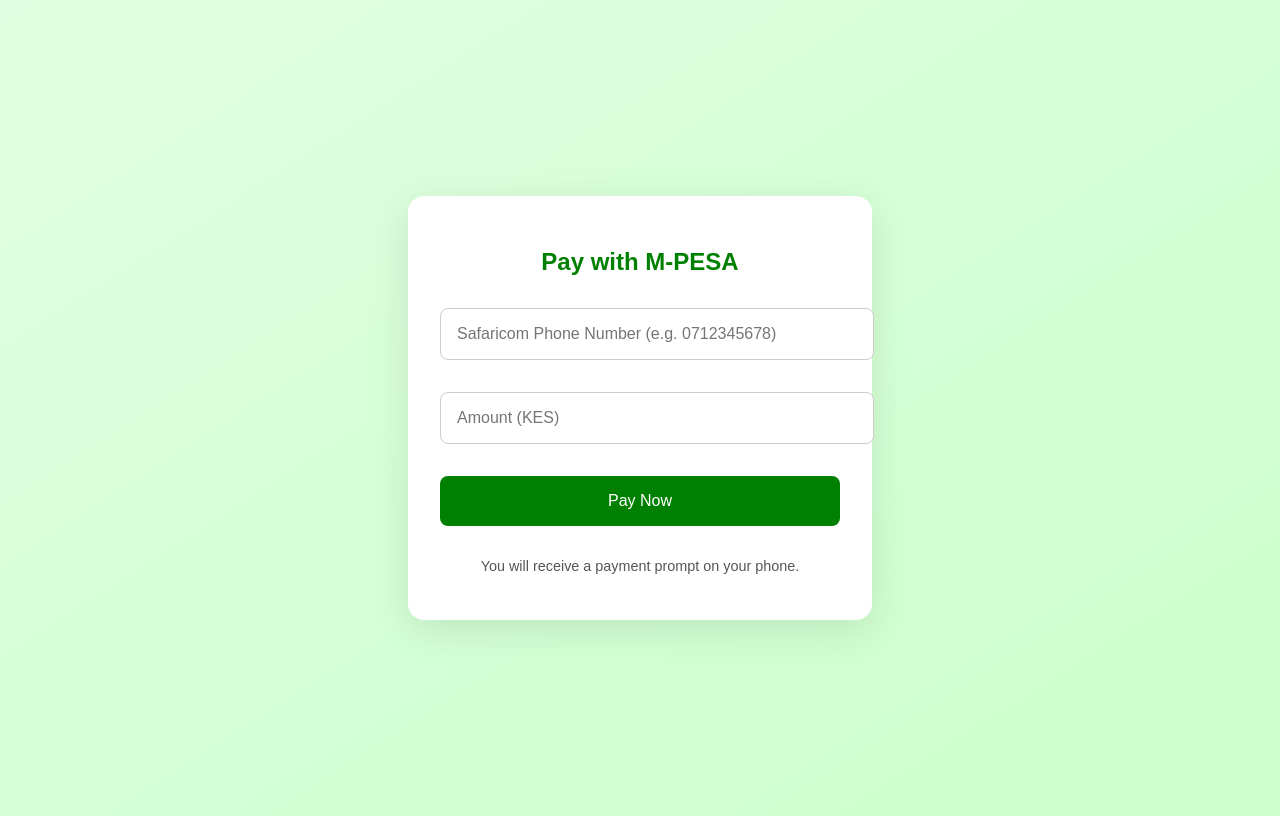
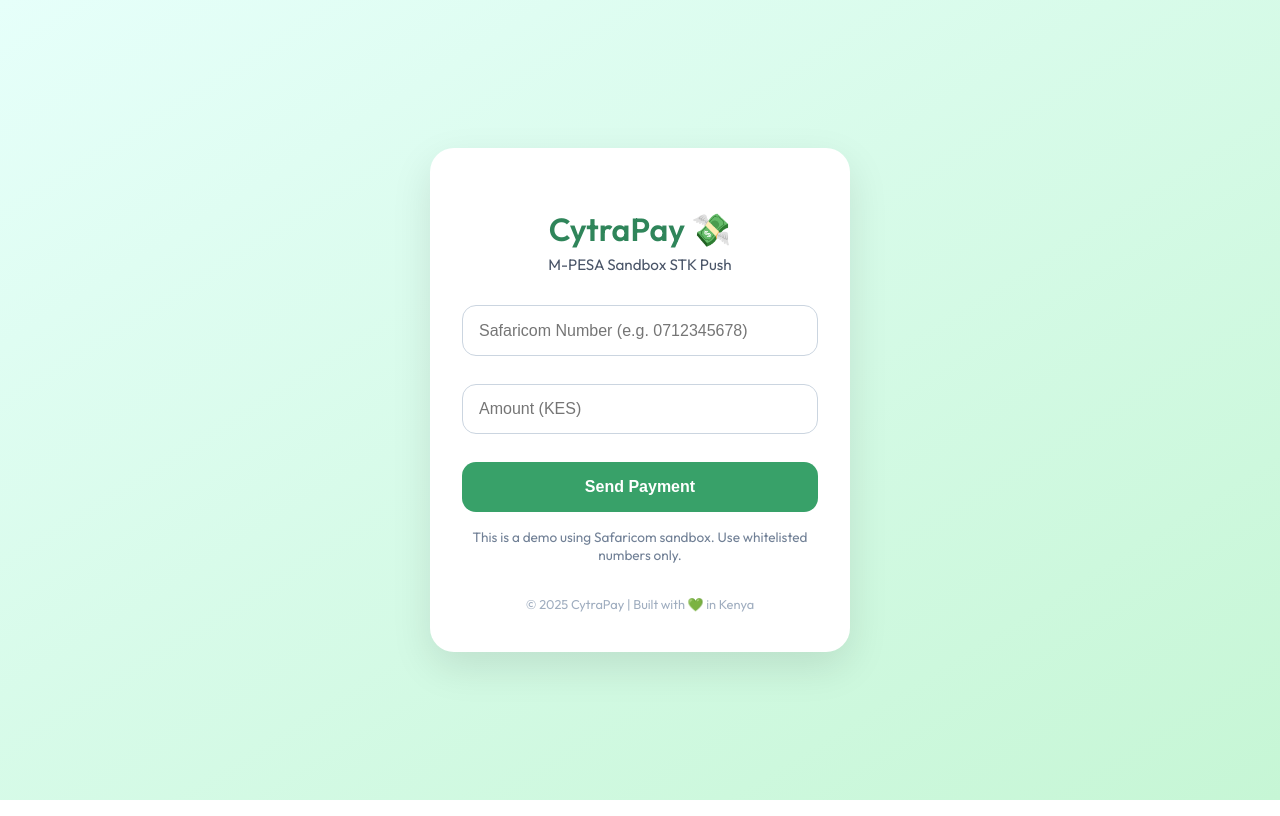
Before and after one commit to TaliaJudy/m-pesa, a plain HTML site: page index.html in a window 1280 px wide. Drawn offline with Linux system fonts and the light colour scheme.

Commit message:
Update index.html

```diff
--- a/index.html
+++ b/index.html
@@ -2,70 +2,94 @@
 <html lang="en">
 <head>
   <meta charset="UTF-8" />
-  <title>Pay with M-PESA</title>
+  <title>CytraPay 💸</title>
+  <meta name="viewport" content="width=device-width, initial-scale=1.0" />
+  <link href="https://fonts.googleapis.com/css2?family=Outfit:wght@400;600&display=swap" rel="stylesheet" />
   <style>
+    * { box-sizing: border-box; scroll-behavior: smooth; }
     body {
-      font-family: Arial, sans-serif;
-      background: linear-gradient(to bottom right, #e0ffe0, #ccffcc);
-      display: flex;
-      justify-content: center;
-      align-items: center;
-      height: 100vh;
+      font-family: 'Outfit', sans-serif;
+      margin: 0; padding: 0;
+      background: linear-gradient(to bottom right, #e6fffa, #c6f6d5);
+      height: 100vh; display: flex; justify-content: center; align-items: center;
     }
-
-    .container {
+    .card {
       background: #fff;
-      padding: 2rem;
-      border-radius: 16px;
-      box-shadow: 0 10px 40px rgba(0,0,0,0.1);
-      width: 90%;
-      max-width: 400px;
+      padding: 2.5rem 2rem;
+      border-radius: 24px;
+      box-shadow: 0 15px 40px rgba(0, 0, 0, 0.1);
+      width: 90%; max-width: 420px;
       text-align: center;
+      animation: floatIn 1.2s ease-out;
     }
-
-    h2 {
-      color: green;
+    @keyframes floatIn {
+      from { opacity: 0; transform: translateY(30px); }
+      to { opacity: 1; transform: translateY(0); }
+    }
+    h1 {
       margin-bottom: 1rem;
+      font-size: 2rem;
+      color: #2f855a;
     }
-
-    input, button {
-      width: 100%;
-      padding: 1rem;
-      margin: 1rem 0;
-      border-radius: 8px;
+    p.tagline {
+      margin-top: -10px;
+      color: #4a5568;
+      font-size: 0.95rem;
+    }
+    input {
+      width: 100%; padding: 0.95rem 1rem;
+      margin-top: 1rem; margin-bottom: 0.75rem;
+      border: 1px solid #cbd5e0;
+      border-radius: 14px;
       font-size: 1rem;
-      border: 1px solid #ccc;
+      transition: border 0.2s;
     }
-
+    input:focus {
+      border-color: #38a169;
+      outline: none;
+      box-shadow: 0 0 0 3px rgba(72, 187, 120, 0.3);
+    }
     button {
-      background-color: green;
-      color: white;
-      border: none;
-      cursor: pointer;
+      width: 100%; padding: 1rem; margin-top: 1rem;
+      background-color: #38a169; color: white;
+      border: none; border-radius: 14px;
+      font-weight: 600; font-size: 1rem;
+      transition: background 0.3s ease, transform 0.2s ease;
     }
-
     button:hover {
-      background-color: darkgreen;
+      background-color: #2f855a;
+      transform: scale(1.02);
     }
-
     .note {
-      font-size: 0.9rem;
-      color: #555;
       margin-top: 1rem;
+      color: #718096;
+      font-size: 0.85rem;
+    }
+    footer {
+      margin-top: 2rem;
+      font-size: 0.8rem;
+      color: #a0aec0;
+    }
+    @media (max-width: 480px) {
+      .card { padding: 2rem 1.2rem; }
+      h1 { font-size: 1.6rem; }
+      button { font-size: 0.95rem; }
     }
   </style>
 </head>
 <body>
 
-  <div class="container">
-    <h2>Pay with M-PESA</h2>
+  <div class="card">
+    <h1>CytraPay 💸</h1>
+    <p class="tagline">M-PESA Sandbox STK Push</p>
 
-    <input type="tel" id="phone" placeholder="Safaricom Phone Number (e.g. 0712345678)" />
+    <input type="tel" id="phone" placeholder="Safaricom Number (e.g. 0712345678)" />
     <input type="number" id="amount" placeholder="Amount (KES)" />
 
-    <button onclick="makePayment()">Pay Now</button>
+    <button onclick="makePayment()">Send Payment</button>
 
-    <p class="note">You will receive a payment prompt on your phone.</p>
+    <p class="note">This is a demo using Safaricom sandbox. Use whitelisted numbers only.</p>
+    <footer>© 2025 CytraPay | Built with 💚 in Kenya</footer>
   </div>
 
   <script>
@@ -93,10 +117,10 @@
         });
 
         const result = await response.json();
-        alert(result.message || 'Payment request sent to your phone.');
+        alert(result.message || 'STK push sent (sandbox).');
       } catch (error) {
         console.error(error);
-        alert('Something went wrong. Please try again.');
+        alert('Error: Make sure backend is running at http://localhost:3000');
       }
     }
   </script>
```
